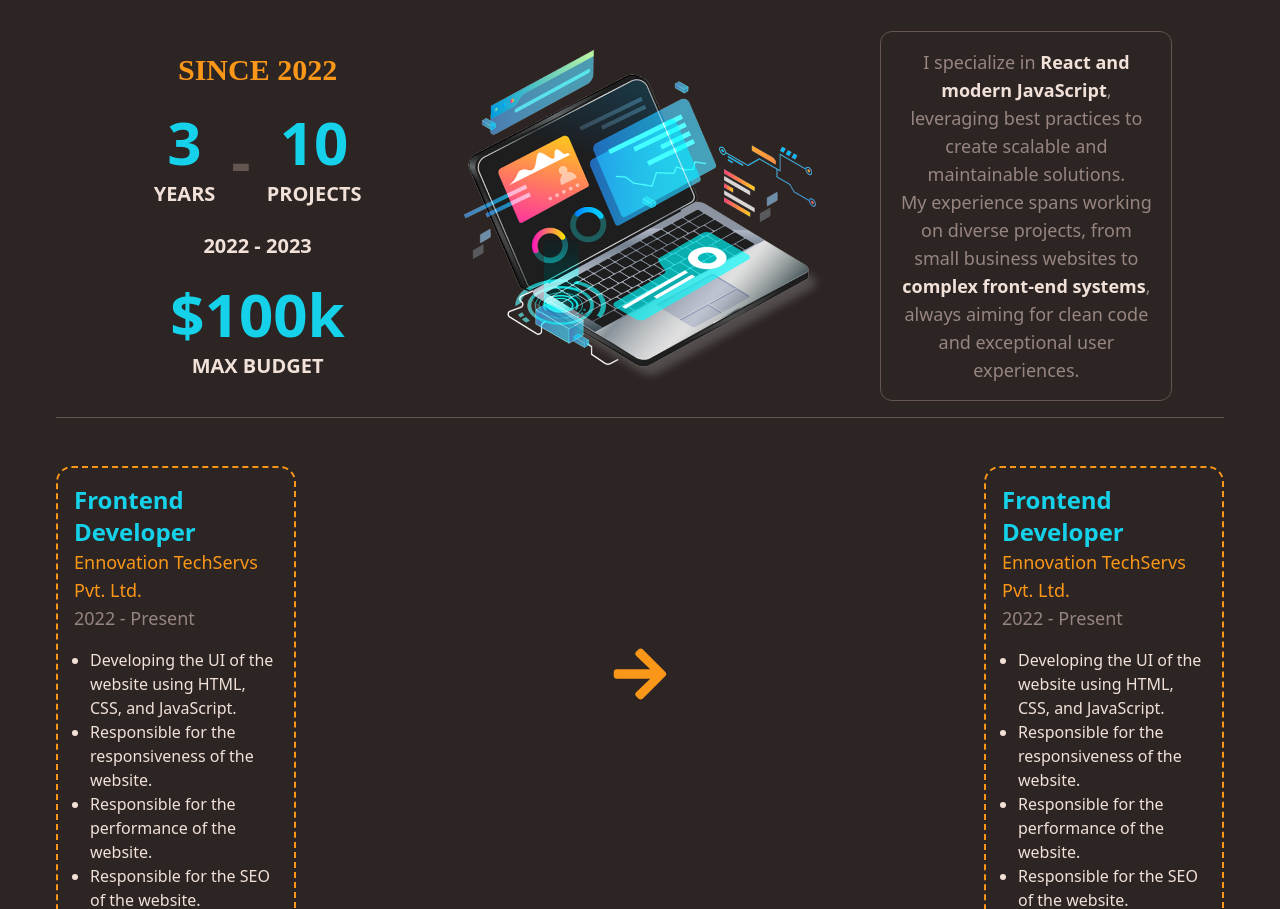
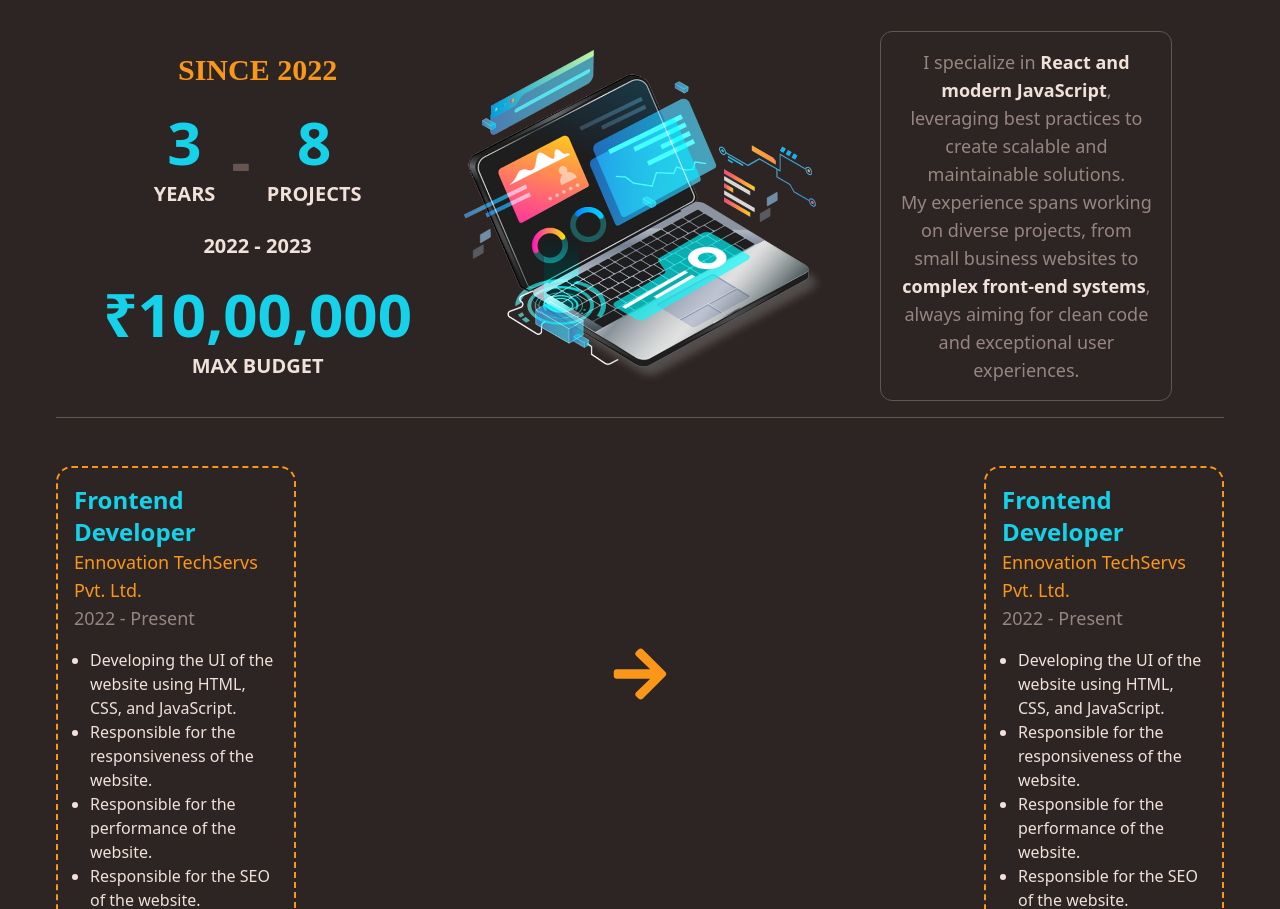
Before and after one commit to dev-rahmn/portfolio, a React (Vite) app: page / in a window 1280 px wide. Shown: the part 2294-3203 px from the top of the page. Built offline with nearby package versions, Linux system fonts and the light colour scheme.

Commit message:
budget and project updated

```diff
--- a/src/components/experienceSection/ExperienceTopLeft.jsx
+++ b/src/components/experienceSection/ExperienceTopLeft.jsx
@@ -8,12 +8,12 @@ const ExperienceTopLeft = () => {
       <div className='flex justify-center items-center gap-4'>
         <ExperienceInfo number='3' text='Years '/>
         <p className='font-bold items-center justify-center text-6xl text-lightBrown'>-</p>
-        <ExperienceInfo number='10' text='Projects'/>
+        <ExperienceInfo number='8' text='Projects'/>
 
       </div >
       <p className='text-center text-white text-xl font-bold uppercase'>2022 - 2023</p>
       <div>
-        <ExperienceInfo number='$100k' text='Max budget' />
+        <ExperienceInfo number='₹10,00,000' text='Max budget' />
       </div>
     </div>
   )
--- a/src/index.css
+++ b/src/index.css
@@ -6,5 +6,5 @@
 
 
 body {
-  @apply bg-darkBrown;
+  @apply  bg-darkBrown;
 }
```
